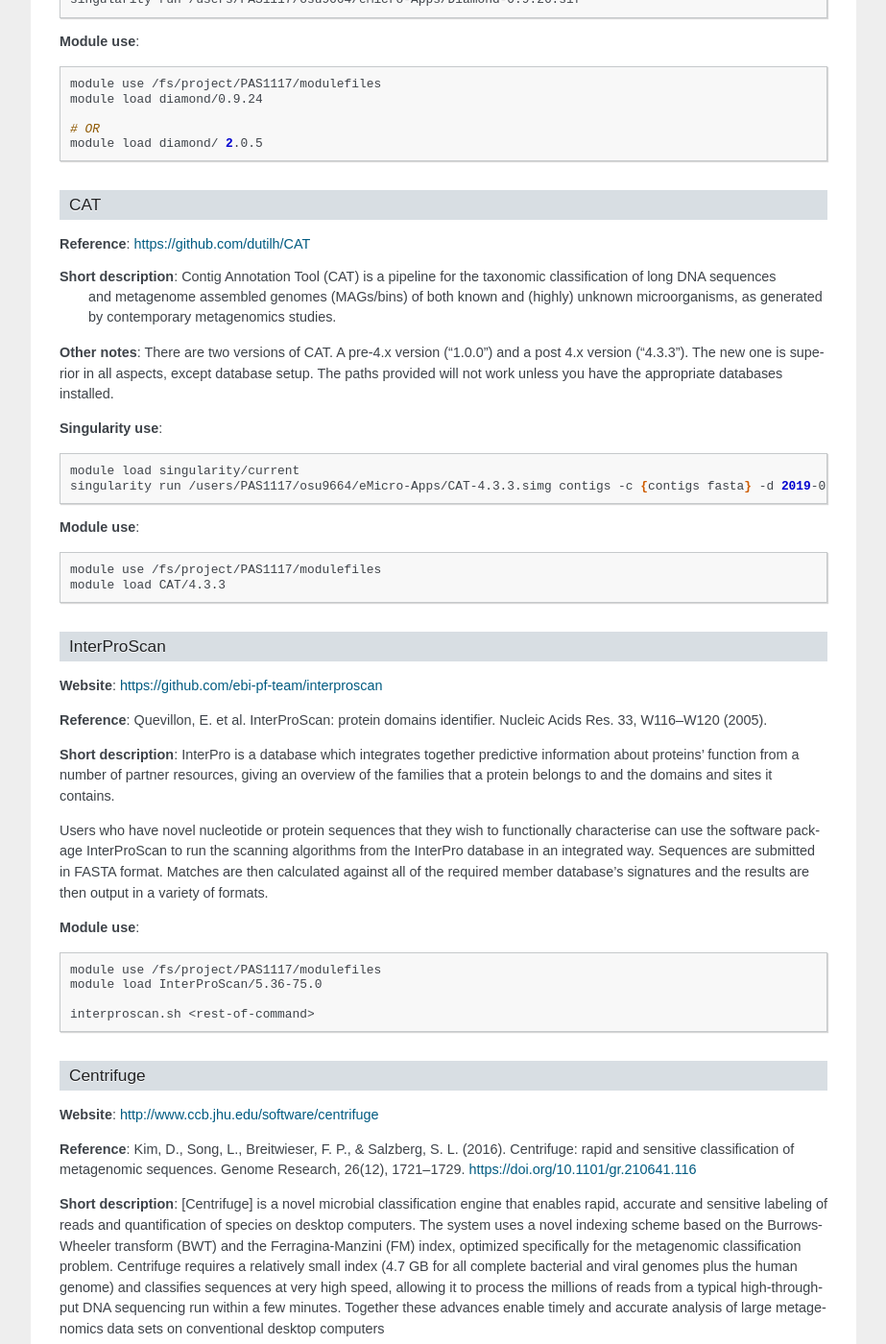
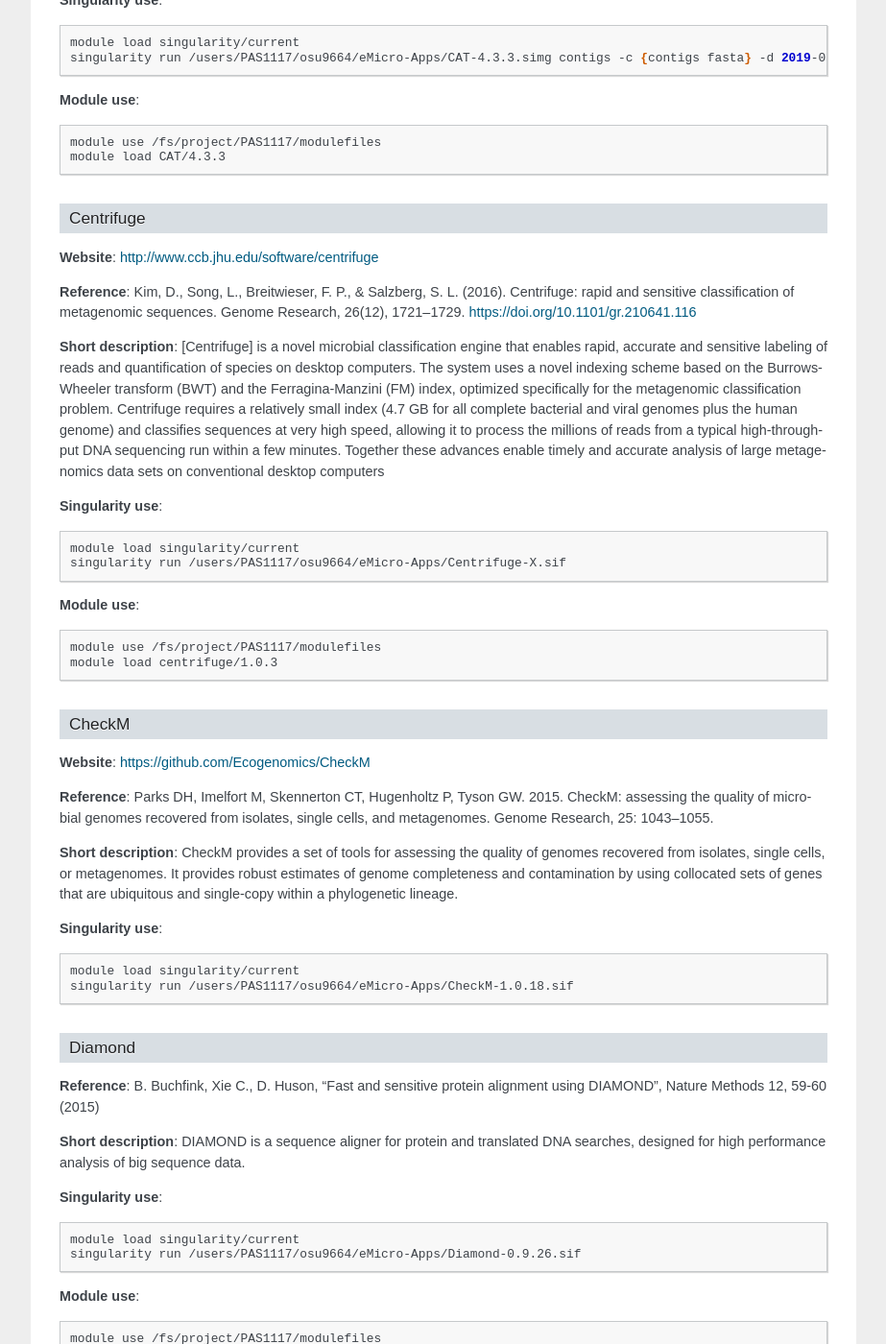
Before and after one commit to MAVERIC-Labs/MAVERIC_informatics, a Sphinx documentation site: the page built from docs/source/eMicro-Apps.rst, in a window 1280 px wide and 1400 px high, scrolled down 12646 px. Shown: the whole window at 96% size, without its empty margins (198-1121 px from the left). Built offline with Sphinx 7.4.7, drawn with Linux system fonts in a browser that asks for light colours; some of the changed text lies outside the part shown.

Commit message:
Add apps, slowly reorganize apps

```diff
--- a/docs/source/eMicro-Apps.rst
+++ b/docs/source/eMicro-Apps.rst
@@ -230,6 +230,28 @@ use tool, perfect for summarising the output from numerous bioinformatics tools
 
     module use /fs/project/PAS1117/modulefiles
     module load MultiQC
+
+
+NanoFilt
+~~~~~~~~
+
+**Website**: https://github.com/wdecoster/nanofilt
+
+**Short Description**: Filtering and trimming of long read sequencing data.
+
+**Reference**: De Coster, W., D’Hert, S., Schultz, D. T., Cruts, M. & Van Broeckhoven, C. NanoPack: visualizing and
+processing long-read sequencing data. Bioinformatics 34, 2666–2669 (2018). https://doi.org/10.1093/bioinformatics/bty149
+
+**Singularity Use**:
+
+Forthcoming...
+
+**Module use**:
+
+.. code-block:: bash
+
+    module use /fs/project/PAS1117/modulefiles
+    module load Nanofilt/2.8.0
 
 
 QUAST/MetaQUAST
@@ -705,54 +727,6 @@ Annotation and Analyses
 
 This is a catch-all category that doesn't fit with the other sections.
 
-Prokka
-~~~~~~
-
-**Reference**: Seemann T. Prokka: rapid prokaryotic genome annotation Bioinformatics 2014 Jul 15;30(14):2068-9.
-PMID:24642063
-
-**Short description**: Prokka is a software tool to annotate bacterial, archaeal and viral genomes quickly and produce
-standards-compliant output files
-
-**Singularity use**:
-
-.. code-block:: bash
-
-    module load singularity/current
-    singularity run /users/PAS1117/osu9664/eMicro-Apps/Prokka-1.12.0.img
-
-**Module use**:
-
-.. code-block:: bash
-
-    module use /fs/project/PAS1117/modulefiles
-    module load Prokka/1.13
-
-Diamond
-~~~~~~~
-
-**Reference**: B. Buchfink, Xie C., D. Huson, "Fast and sensitive protein alignment using DIAMOND", Nature Methods 12,
-59-60 (2015)
-
-**Short description**: DIAMOND is a sequence aligner for protein and translated DNA searches, designed for high
-performance analysis of big sequence data.
-
-**Singularity use**:
-
-.. code-block:: bash
-
-    module load singularity/current
-    singularity run /users/PAS1117/osu9664/eMicro-Apps/Diamond-0.9.26.sif
-
-**Module use**:
-
-.. code-block:: bash
-
-    module use /fs/project/PAS1117/modulefiles
-    module load diamond/0.9.24
-
-    # OR
-    module load diamond/ 2.0.5
 
 CAT
 ~~~
@@ -781,30 +755,6 @@ databases installed.
     module use /fs/project/PAS1117/modulefiles
     module load CAT/4.3.3
 
-InterProScan
-~~~~~~~~~~~~
-
-**Website**: https://github.com/ebi-pf-team/interproscan
-
-**Reference**: Quevillon, E. et al. InterProScan: protein domains identifier. Nucleic Acids Res. 33, W116–W120 (2005).
-
-**Short description**: InterPro is a database which integrates together predictive information about proteins’
-function from a number of partner resources, giving an overview of the families that a protein belongs to and the
-domains and sites it contains.
-
-Users who have novel nucleotide or protein sequences that they wish to functionally characterise can use the software
-package InterProScan to run the scanning algorithms from the InterPro database in an integrated way. Sequences are
-submitted in FASTA format. Matches are then calculated against all of the required member database’s signatures and
-the results are then output in a variety of formats.
-
-**Module use**:
-
-.. code-block:: bash
-
-    module use /fs/project/PAS1117/modulefiles
-    module load InterProScan/5.36-75.0
-
-    interproscan.sh <rest-of-command>
 
 Centrifuge
 ~~~~~~~~~~
@@ -836,6 +786,103 @@ enable timely and accurate analysis of large metagenomics data sets on conventio
     module use /fs/project/PAS1117/modulefiles
     module load centrifuge/1.0.3
 
+
+CheckM
+~~~~~~
+
+**Website**: https://github.com/Ecogenomics/CheckM
+
+**Reference**: Parks DH, Imelfort M, Skennerton CT, Hugenholtz P, Tyson GW. 2015. CheckM: assessing the quality of
+microbial genomes recovered from isolates, single cells, and metagenomes. Genome Research, 25: 1043–1055.
+
+**Short description**: CheckM provides a set of tools for assessing the quality of genomes recovered from isolates,
+single cells, or metagenomes. It provides robust estimates of genome completeness and contamination by using collocated
+sets of genes that are ubiquitous and single-copy within a phylogenetic lineage.
+
+**Singularity use**:
+
+.. code-block:: bash
+
+    module load singularity/current
+    singularity run /users/PAS1117/osu9664/eMicro-Apps/CheckM-1.0.18.sif
+
+
+Diamond
+~~~~~~~
+
+**Reference**: B. Buchfink, Xie C., D. Huson, "Fast and sensitive protein alignment using DIAMOND", Nature Methods 12,
+59-60 (2015)
+
+**Short description**: DIAMOND is a sequence aligner for protein and translated DNA searches, designed for high
+performance analysis of big sequence data.
+
+**Singularity use**:
+
+.. code-block:: bash
+
+    module load singularity/current
+    singularity run /users/PAS1117/osu9664/eMicro-Apps/Diamond-0.9.26.sif
+
+**Module use**:
+
+.. code-block:: bash
+
+    module use /fs/project/PAS1117/modulefiles
+    module load diamond/0.9.24
+
+    # OR
+    module load diamond/ 2.0.5
+
+Prokka
+~~~~~~
+
+**Reference**: Seemann T. Prokka: rapid prokaryotic genome annotation Bioinformatics 2014 Jul 15;30(14):2068-9.
+PMID:24642063
+
+**Short description**: Prokka is a software tool to annotate bacterial, archaeal and viral genomes quickly and produce
+standards-compliant output files
+
+**Singularity use**:
+
+.. code-block:: bash
+
+    module load singularity/current
+    singularity run /users/PAS1117/osu9664/eMicro-Apps/Prokka-1.12.0.img
+
+**Module use**:
+
+.. code-block:: bash
+
+    module use /fs/project/PAS1117/modulefiles
+    module load Prokka/1.13
+
+
+InterProScan
+~~~~~~~~~~~~
+
+**Website**: https://github.com/ebi-pf-team/interproscan
+
+**Reference**: Quevillon, E. et al. InterProScan: protein domains identifier. Nucleic Acids Res. 33, W116–W120 (2005).
+
+**Short description**: InterPro is a database which integrates together predictive information about proteins’
+function from a number of partner resources, giving an overview of the families that a protein belongs to and the
+domains and sites it contains.
+
+Users who have novel nucleotide or protein sequences that they wish to functionally characterise can use the software
+package InterProScan to run the scanning algorithms from the InterPro database in an integrated way. Sequences are
+submitted in FASTA format. Matches are then calculated against all of the required member database’s signatures and
+the results are then output in a variety of formats.
+
+**Module use**:
+
+.. code-block:: bash
+
+    module use /fs/project/PAS1117/modulefiles
+    module load InterProScan/5.36-75.0
+
+    interproscan.sh <rest-of-command>
+
+
 SortMeRNA
 ~~~~~~~~~
 
@@ -975,35 +1022,6 @@ files used in the assembly...
     module load singularity/current
     singularity run /users/PAS1117/osu9664/eMicro-Apps/CoverM-0.2.0-alpha7.sif genome --genome-fasta-directory <path-to-bins> -x fna --coupled <reads1.fastq> <reads2.fastq> --output-format sparse --min-read-percent-identity .95 --min-read-aligned-percent .75 --min-covered-fraction .75 > coverage_table.csv
 
-Alternatively, if you want to ...
-
-
-SingleM
-~~~~~~~
-
-**Website**: https://github.com/wwood/singlem
-
-**Short description**: SingleM is a tool to find the abundances of discrete operational taxonomic units (OTUs) directly
-from shotgun metagenome data, without heavy reliance on reference sequence databases. It is able to differentiate
-closely related species even if those species are from lineages new to science.
-
-**Singularity use**:
-
-.. code-block:: bash
-
-    module load singularity/current
-    singularity run /users/PAS1117/osu9664/eMicro-Apps/SingleM-0.8.1.img
-
-    # Generate OTU table from RAW metagenomic data
-    singularity run /users/PAS1117/osu9664/eMicro-Apps/SingleM-0.8.1.img pipe --sequences my_sequences.fastq.gz --otu_table otu_table.csv --threads <threads>
-
-    # Summarize OTU table in Krona plot
-    singularity run /users/PAS1117/osu9664/eMicro-Apps/SingleM-0.8.1.img summarise --input_otu_tables otu_table.csv --krona krona_plot.html
-
-There are a lot more options are customization than is presented here. Check the documentation for more information.
-Remember, anything after "singlem" in a command can be copy-and-pasted after the "SingleM.img" in the above examples.
-
-The latest version is 0.13.0. This will be updated alongside GraftM.
 
 GraftM
 ~~~~~~~
@@ -1049,6 +1067,7 @@ designed to be used in conjunction with Docker-BatchBowtie.
     module load singularity/current
     singularity run /users/PAS1117/osu9664/eMicro-Apps/Read2RefMapper-1.1.1.simg --dir ${readsDir} --metagenome-sizes reads2refmapper_mysample.csv --num-threads 40 --coverages coverage_table.csv --cov_filter 70 --percent-id 0.95 --percent-aln 0.75 --coverage-mode tpmean --output-fmt png --dpi 300 --log read2refmapper.log
 
+
 ClusterGenomes
 ~~~~~~~~~~~~~~
 
@@ -1068,61 +1087,6 @@ and short sequences with high accuracy.
 
 Note: Both coverage and identity are 0 - 100, *not* 0.0 - 1.0.
 
-dRep
-~~~~
-
-**Website**: https://github.com/MrOlm/drep
-
-**Website**: https://drep.readthedocs.io/en/master/
-
-**Short description**: dRep is a python program for rapidly comparing large numbers of genomes. dRep can also
-"de-replicate" a genome set by identifying groups of highly similar genomes and choosing the best representative genome
-for each genome set.
-
-**Singularity use**:
-
-.. code-block:: bash
-
-    module load singularity/current
-    singularity run /users/PAS1117/osu9664/eMicro-Apps/dRep.sif
-
-    # You can test the installation
-    singularity run /users/PAS1117/osu9664/eMicro-Apps/dRep.sif bonus testDir --check_dependencies
-
-    # More rigorously check
-    git clone https://github.com/MrOlm/drep.git
-    cd drep/tests
-    singularity run /users/PAS1117/osu9664/eMicro-Apps/dRep.sif dereplicate output_dir -g genomes/*
-
-    # For genome de-replication
-    dRep.sif dereplicate outout_directory -g path/to/genomes/*.fasta
-
-    # To compare genomes
-    dRep.sif compare output_directory -g path/to/genomes/*.fasta
-
-
-**Module use**:
-
-.. code-block:: bash
-
-    module use /fs/project/PAS1117/modulefiles
-    module load dRep/2.4.2
-
-ViennaRNA
-~~~~~~~~~
-
-**Website**: https://www.tbi.univie.ac.at/RNA/index.html
-
-**Reference**: Lorenz, R. et al. ViennaRNA Package 2.0. Algorithms Mol. Biol. 6, 26 (2011).
-
-**Short description**:
-
-**Module use**:
-
-.. code-block:: bash
-
-    module use /fs/project/PAS1117/modulefiles
-    module load ViennaRNA/2.4.14
 
 DRAM
 ~~~~
@@ -1159,6 +1123,86 @@ encapsulate the package + databases.
     DRAM.py distill -i annotation/annotations.tsv -o distill --trna_path annotation/trnas.tsv --rrna_path annotation/rrnas.tsv
 
 
+dRep
+~~~~
+
+**Website**: https://github.com/MrOlm/drep
+
+**Website**: https://drep.readthedocs.io/en/master/
+
+**Short description**: dRep is a python program for rapidly comparing large numbers of genomes. dRep can also
+"de-replicate" a genome set by identifying groups of highly similar genomes and choosing the best representative genome
+for each genome set.
+
+**Singularity use**:
+
+.. code-block:: bash
+
+    module load singularity/current
+    singularity run /users/PAS1117/osu9664/eMicro-Apps/dRep.sif
+
+    # You can test the installation
+    singularity run /users/PAS1117/osu9664/eMicro-Apps/dRep.sif bonus testDir --check_dependencies
+
+    # More rigorously check
+    git clone https://github.com/MrOlm/drep.git
+    cd drep/tests
+    singularity run /users/PAS1117/osu9664/eMicro-Apps/dRep.sif dereplicate output_dir -g genomes/*
+
+    # For genome de-replication
+    dRep.sif dereplicate outout_directory -g path/to/genomes/*.fasta
+
+    # To compare genomes
+    dRep.sif compare output_directory -g path/to/genomes/*.fasta
+
+
+**Module use**:
+
+.. code-block:: bash
+
+    module use /fs/project/PAS1117/modulefiles
+    module load dRep/2.4.2
+
+
+NanoStat
+~~~~~~~~
+
+**Website**: https://github.com/wdecoster/nanostat
+
+**Short Description**: Calculate various statistics from a long read sequencing dataset in fastq, bam or albacore sequencing summary format.
+
+**Reference**: De Coster, W., D’Hert, S., Schultz, D. T., Cruts, M. & Van Broeckhoven, C. NanoPack: visualizing and
+processing long-read sequencing data. Bioinformatics 34, 2666–2669 (2018). https://doi.org/10.1093/bioinformatics/bty149
+
+**Singularity Use**:
+
+Forthcoming...
+
+**Module use**:
+
+.. code-block:: bash
+
+    module use /fs/project/PAS1117/modulefiles
+    module load Nanostat/1.6.0
+
+
+ViennaRNA
+~~~~~~~~~
+
+**Website**: https://www.tbi.univie.ac.at/RNA/index.html
+
+**Reference**: Lorenz, R. et al. ViennaRNA Package 2.0. Algorithms Mol. Biol. 6, 26 (2011).
+
+**Short description**:
+
+**Module use**:
+
+.. code-block:: bash
+
+    module use /fs/project/PAS1117/modulefiles
+    module load ViennaRNA/2.4.14
+
+
 MetaPop
 ~~~~~~~
 
@@ -1187,7 +1231,7 @@ graphical summaries of its results.
     input_coverage=data_dir/counts.txt
     bam_dir=data_dir/BAMs
 
-    MetaPop.sif -i $bam_dir -r $input_contigs --threads $threads -o $out_dir -n $input_coverage
+    singularity run /users/PAS1117/osu9664/eMicro-Apps/MetaPop-0.35.sif -i $bam_dir -r $input_contigs --threads $threads -o $out_dir -n $input_coverage
 
 MetaPop requires:
 
@@ -1222,6 +1266,34 @@ transfer identification through the combination of best-match and phylogenetic a
 
     module use /fs/project/PAS1117/modulefiles
     module load MetaCHIP
+
+
+SingleM
+~~~~~~~
+
+**Website**: https://github.com/wwood/singlem
+
+**Short description**: SingleM is a tool to find the abundances of discrete operational taxonomic units (OTUs) directly
+from shotgun metagenome data, without heavy reliance on reference sequence databases. It is able to differentiate
+closely related species even if those species are from lineages new to science.
+
+**Singularity use**:
+
+.. code-block:: bash
+
+    module load singularity/current
+    singularity run /users/PAS1117/osu9664/eMicro-Apps/SingleM-0.8.1.img
+
+    # Generate OTU table from RAW metagenomic data
+    singularity run /users/PAS1117/osu9664/eMicro-Apps/SingleM-0.8.1.img pipe --sequences my_sequences.fastq.gz --otu_table otu_table.csv --threads <threads>
+
+    # Summarize OTU table in Krona plot
+    singularity run /users/PAS1117/osu9664/eMicro-Apps/SingleM-0.8.1.img summarise --input_otu_tables otu_table.csv --krona krona_plot.html
+
+There are a lot more options are customization than is presented here. Check the documentation for more information.
+Remember, anything after "singlem" in a command can be copy-and-pasted after the "SingleM.img" in the above examples.
+
+The latest version is 0.13.0. This will be updated alongside GraftM.
 
 
 VSEARCH
@@ -1258,30 +1330,47 @@ limits the available system memory to 4 GB, hardly sufficient to do large-scale
 
 **Note**: VSEARCH has **a lot** of options. So. Many.
 
-CheckM
-~~~~~~
-
-**Website**: https://github.com/Ecogenomics/CheckM
-
-**Reference**: Parks DH, Imelfort M, Skennerton CT, Hugenholtz P, Tyson GW. 2015. CheckM: assessing the quality of
-microbial genomes recovered from isolates, single cells, and metagenomes. Genome Research, 25: 1043–1055.
-
-**Short description**: CheckM provides a set of tools for assessing the quality of genomes recovered from isolates,
-single cells, or metagenomes. It provides robust estimates of genome completeness and contamination by using collocated
-sets of genes that are ubiquitous and single-copy within a phylogenetic lineage.
-
-**Singularity use**:
-
-.. code-block:: bash
-
-    module load singularity/current
-    singularity run /users/PAS1117/osu9664/eMicro-Apps/CheckM-1.0.18.sif
-
-
-Viral Analyses
+
+Virus Analyses
 --------------
 
 "Consider something viral in your research" - Forest Rohwer
+
+Cenote-Taker2
+~~~~~~~~~~~~~
+
+**Website**: https://github.com/mtisza1/Cenote-Taker2
+
+**Reference**: Tisza, M. J., Belford, A. K., Domínguez-Huerta, G., Bolduc, B. & Buck, C. B. Cenote-Taker 2 democratizes virus discovery and sequence annotation. Virus Evol. 7, 1–12 (2021). doi:10.1093/ve/veaa100
+
+**Short description**: Cenote-Taker 2 is a dual function bioinformatics tool. On the one hand, Cenote-Taker 2
+discovers/predicts virus sequences from any kind of genome or metagenomic assembly. Second, virus sequences/genomes
+are annotated with a variety of sequences features, genes, and taxonomy. Either the discovery or the the annotation
+module can be used independently.
+
+**Singularity use**:
+
+.. code-block:: bash
+
+    module load singularity/current
+
+    # For PAS1117 users
+    module use /fs/project/PAS1117/modulefiles
+    module load singularityImages
+    Cenote-Taker2-2.1.3_osc.sif --contigs <contigs> --run_title <run title> --template_file <template file>
+
+**Notes**: There is an *extensive* list of parameters for Cenote-Taker2 and their values. Call them with "--help".
+
+**Notes**: There is currently no eMicro equivalent, mainly due to the size of the required databases. We're working
+to fix this issue.
+
+For those who want to repeat the "defaults" of the CyVerse app:
+
+.. code-block:: bash
+
+    module load singularity/current
+    singularity run /fs/project/PAS1117/modules/singularity/Cenote-Taker2-2.1.3_osc.sif --contigs testcontigs_DNA_ct2.fasta --run_title run_title --template_file 010226_6435_template.sbt --prune_prophage True --cpu 68 --mem 92 -am False --minimum_length_circular 1000 --minimum_length_linear 1000 --virus_domain_db standard --lin_minimum_hallmark_genes 1 --circ_minimum_hallmark_genes 1 --enforce_start_codon False --hhsuite_tool hhblits --isolation_source unknown --Environmental_sample False --molecule_type DNA --data_source original --filter_out_plasmids False --orf-within-orf False
+
 
 CheckV
 ~~~~~~
@@ -1522,8 +1611,9 @@ Clostridium difficile phages and 5 phages whose sequences where retrieved from t
     module use /fs/project/PAS1117/modulefiles
     module load PhageTerm/1.0.11
     # OR
-    module load PhageTerm/3.1.0
-
+    module load PhageTerm/4.0.0
+
+Note: PhageTerm is installed under numerous versions. Ensure you're using the version you think you're using.
 
 
 PHANOTATE
```
Also changed, not shown: 6 other files.
